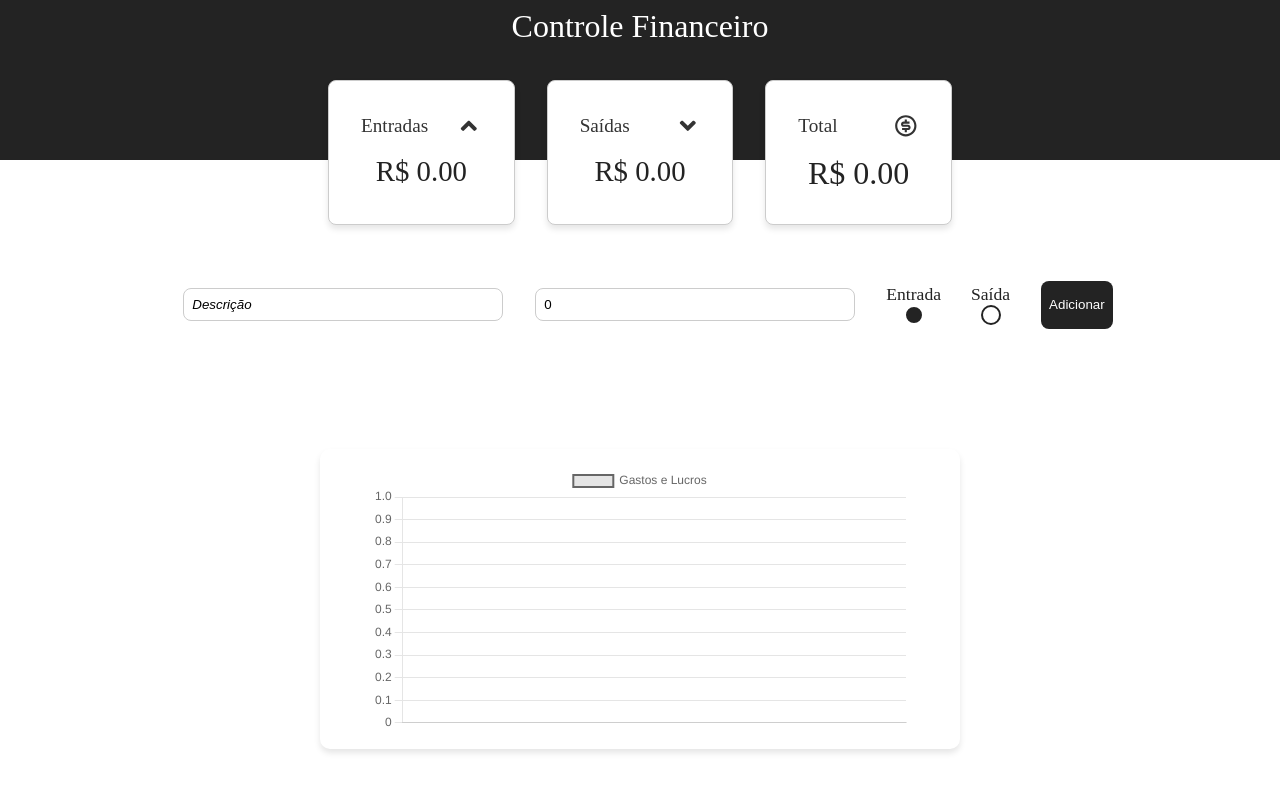
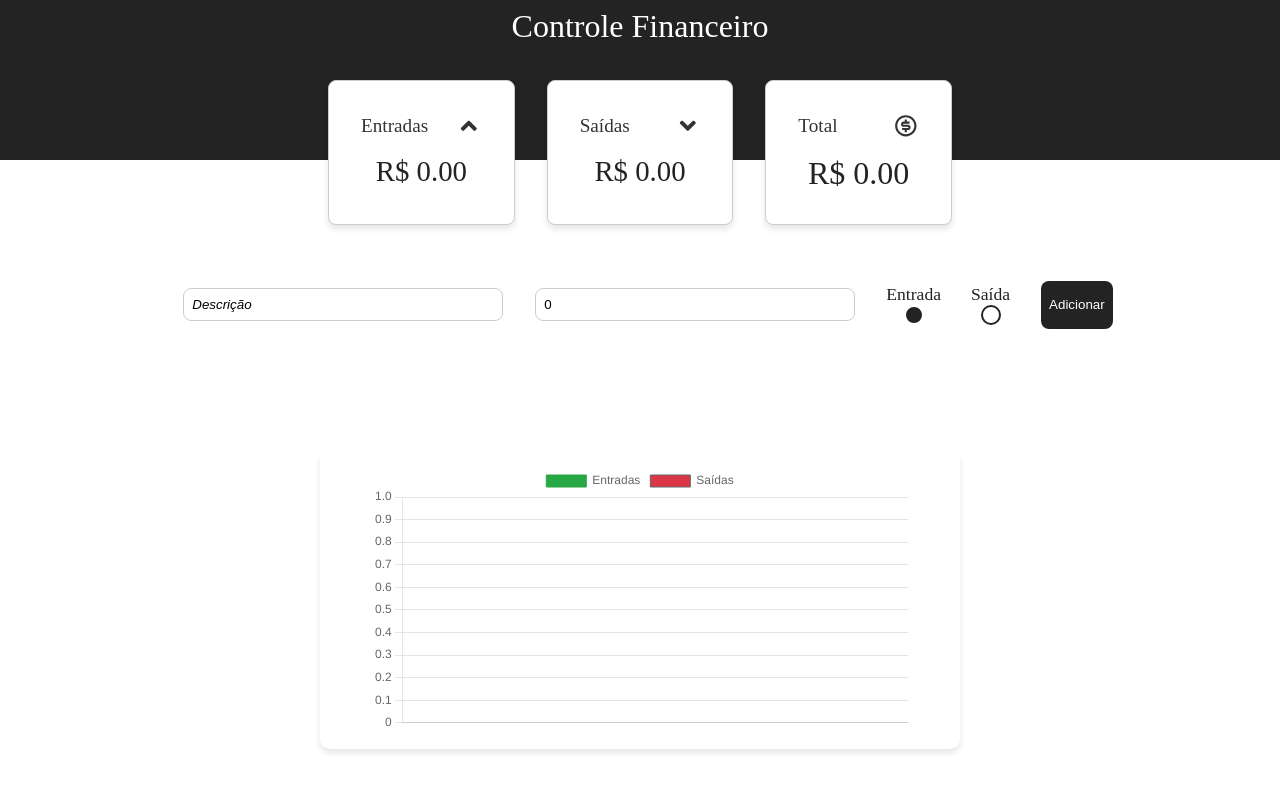
Before and after one commit to gbcaurin/gestao-de-despesas, a React (Vite) app: page / in a window 1280 px wide. Shown: the top 792 px of the page. Built offline with nearby package versions, Linux system fonts and the light colour scheme.

Commit message:
feat: Graphic Bar!!!!!!!

```diff
--- a/src/App.jsx
+++ b/src/App.jsx
@@ -4,14 +4,13 @@ import { useDispatch, useSelector } from "react-redux";
 import { addExpense, deleteExpense } from "./features/expensesSlice"; // Importar a ação de deletar
 import { FaAngleUp, FaAngleDown, FaRegTrashAlt } from "react-icons/fa";
 import { RiMoneyDollarCircleLine } from "react-icons/ri";
-import { Line } from "react-chartjs-2";
+import { Bar } from "react-chartjs-2";
 import {
   Chart as ChartJS,
   Title,
   Tooltip,
   Legend,
-  LineElement,
-  PointElement,
+  BarElement,
   CategoryScale,
   LinearScale,
 } from "chart.js";
@@ -20,8 +19,7 @@ ChartJS.register(
   Title,
   Tooltip,
   Legend,
-  LineElement,
-  PointElement,
+  BarElement,
   CategoryScale,
   LinearScale
 );
@@ -111,38 +109,68 @@ const App = () => {
     return categories;
   };
 
-  const generateLineChartData = () => {
+  const generateBarChartData = () => {
     const categoryData = calcCategoryData();
     const labels = Object.keys(categoryData);
 
-    const data = labels.map((label) => {
+    const incomeData = labels.map((label) => {
+      const value = categoryData[label];
+      return expenses.some(
+        (expense) => expense.desc === label && expense.type === "income"
+      )
+        ? Math.abs(value)
+        : 0;
+    });
+
+    const expenseData = labels.map((label) => {
       const value = categoryData[label];
       return expenses.some(
         (expense) => expense.desc === label && expense.type === "expense"
       )
         ? -Math.abs(value)
-        : Math.abs(value);
-    });
-
-    const borderColors = labels.map((label) => {
-      const expense = expenses.find((expense) => expense.desc === label);
-      return expense && expense.type === "expense" ? "red" : "green";
+        : 0;
     });
 
     return {
       labels: labels,
       datasets: [
         {
-          label: "Gastos e Lucros",
-          data: data,
-          fill: false,
-          borderColor: borderColors,
-          tension: 0.1,
-          pointBackgroundColor: borderColors,
-          borderWidth: 2,
+          label: "Entradas",
+          data: incomeData,
+          backgroundColor: "#28a745",
+          borderColor: "#28a745",
+          borderWidth: 1,
+        },
+        {
+          label: "Saídas",
+          data: expenseData,
+          backgroundColor: "#dc3545",
+          borderColor: "#dc3545)",
+          borderWidth: 1,
         },
       ],
     };
+  };
+
+  const barChartOptions = {
+    responsive: true,
+    plugins: {
+      legend: {
+        position: "top",
+      },
+      tooltip: {
+        mode: "index",
+        intersect: false,
+      },
+    },
+    scales: {
+      x: {
+        stacked: true,
+      },
+      y: {
+        stacked: true,
+      },
+    },
   };
 
   return (
@@ -273,7 +301,7 @@ const App = () => {
           </div>
           <div className={styles.chartContainer}>
             <div className={styles.chartLine}>
-              <Line data={generateLineChartData()} />
+              <Bar data={generateBarChartData()} options={barChartOptions} />
             </div>
           </div>
         </>
--- a/src/App.module.css
+++ b/src/App.module.css
@@ -320,7 +320,6 @@ input[type="number"]::-webkit-outer-spin-button {
 
 .chartContainer {
   width: 100%;
-  width: 100%;
   height: 300px;
   display: flex;
   justify-content: space-evenly;
@@ -343,20 +342,6 @@ input[type="number"]::-webkit-outer-spin-button {
   top: 0;
 }
 
-.chartPie {
-  width: 50%;
-  height: 100%;
-  display: flex;
-  justify-content: center;
-  align-items: center;
-  border-radius: 10px;
-  box-shadow: 0 4px 6px rgba(0, 0, 0, 0.1);
-  padding: 1rem;
-  text-align: center;
-  position: relative;
-  top: 0;
-}
-
 @media screen and (max-width: 1222px) {
   .unsupportedDevice {
     display: block;
```
